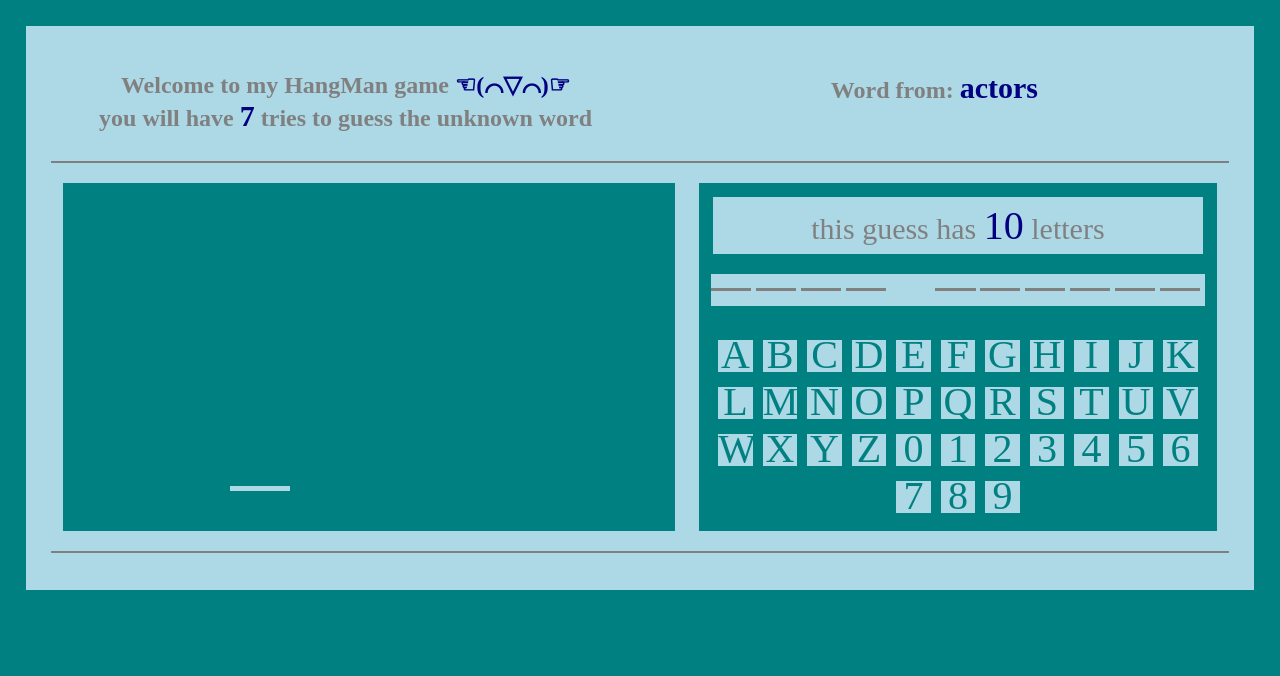
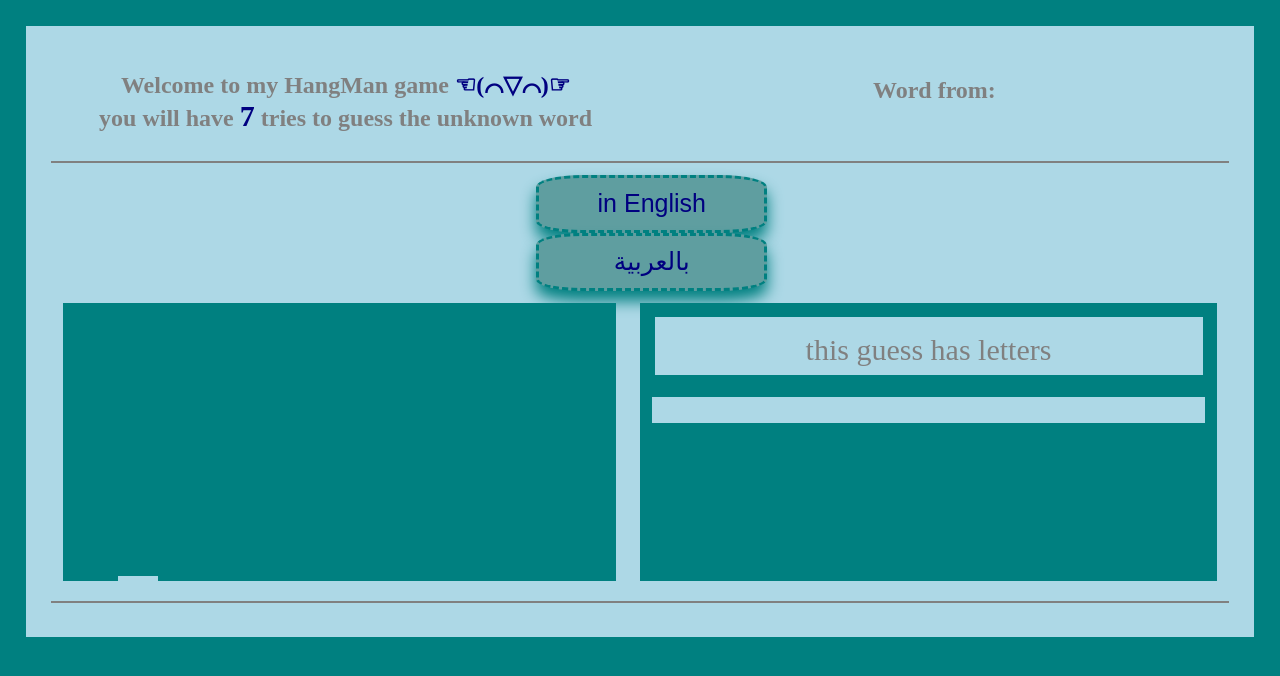
Before and after one commit to bassant2005/HangMan, a plain HTML site: page index.html in a window 1280 px wide. Drawn offline with Linux system fonts and the light colour scheme.

Commit message:
adding arabic

```diff
--- a/index.html
+++ b/index.html
@@ -15,7 +15,16 @@
                     <h2>Word from: <span></span></h2>
                 </div>
             </div>
-            <HR>
+
+            <hr>
+            <div class="game-state">
+                <button id="english-btn">in English</button>
+                <button id="arabic-btn">بالعربية</button>
+                <audio id="fail-sound" src="effects/losing.mp3" preload="auto"></audio>
+                <audio id="win-sound" src="effects/win.mp3" preload="auto"></audio>
+                <button id="play-again" style="display: none;">Play Again</button>
+            </div>
+
             <div class="row">
                 <div class="hangman-draw">
                     <div class="the-draw">
@@ -30,17 +39,13 @@
                         </div>
                     </div>
                 </div>
+
                 <div class="letters">
                     <div class="no.letters">this guess has <span></span> letters</div>
                     <div class="letters-guess"></div>
                 </div>
             </div>
-            <hr>
-            <div class="game-state">
-                <audio id="fail-sound" src="effects/losing.mp3" preload="auto"></audio>
-                <audio id="win-sound" src="effects/win.mp3" preload="auto"></audio>
-                <button id="play-again" style="display: none;">Play Again</button>
-            </div>
+            <HR>
         </div>
     <script src="logic.js"></script>
     </body>
--- a/logic.js
+++ b/logic.js
@@ -1,8 +1,134 @@
 // letters box
-const letters = "abcdefghijklmnopqrstuvwxyz0123456789";
-let array = Array.from(letters)
+let Eletters = "abcdefghijklmnopqrstuvwxyz";
+let ALetters = "أبتثجحخدذرزسشصضطظعغفقكلمنهويءؤةى";
+Eletters = Array.from(Eletters)
+ALetters = Array.from(ALetters)
+
+// Game maps
+const wordsMapE = {
+  countries: ["Egypt", "Korea", "France", "Japan", "Italy", "Canada"],
+  animals: ["lion", "panda", "cat", "elephant", "tiger", "giraffe"],
+  fruits: ["apple", "banana", "mango", "orange", "grape", "strawberry"],
+  colors: ["red", "blue", "yellow", "green", "purple", "black"],
+  sports: ["football", "tennis", "swimming", "basketball", "volleyball", "boxing"],
+};
+
+const hintsMapE = {
+  countries: [
+    "7000 year",        // Egypt
+    "Drama",            // Korea
+    "City of lights",   // France
+    "Anime & sushi",    // Japan
+    "Pizza & pasta",    // Italy
+    "Maple leaf"        // Canada
+  ],
+  animals: [
+    "King of the jungle",   // lion
+    "Black and white",      // panda
+    "Domestic pet",         // cat
+    "Has trunk",            // elephant
+    "Striped big cat",      // tiger
+    "Long neck"             // giraffe
+  ],
+  fruits: [
+    "Keeps the doctor away",    // apple
+    "Yellow and curved",        // banana
+    "Orange, green or red",     // mango
+    "Citrus fruit",             // orange
+    "Tiny and purple",          // grape
+    "Red, sweet and small"      // strawberry
+  ],
+  colors: [
+    "Love",             // red
+    "Sky",              // blue
+    "Bright and sunny", // yellow
+    "Nature",           // green
+    "Royal",            // purple
+    "Darkest"           // black
+  ],
+  sports: [
+    "Goal",                 // football
+    "Racquet game",         // tennis
+    "Water",                // swimming
+    "Basket",               // basketball
+    "Net game",             // volleyball
+    "Fighting sport"        // boxing
+  ],
+};
+
+const WordsMapA = {
+  "الدول": ["مصر", "فرنسا", "اليابان", "إيطاليا", "ألمانيا", "البرازيل"],
+  "الحيوانات": ["قطة", "أسد", "باندا", "فيل", "نمر", "زرافة"],
+  "الفواكه": ["تفاح", "موز", "مانجو", "عنب", "برتقال", "فراولة"],
+  "الألوان": ["أحمر", "أزرق", "أصفر", "أخضر", "أسود", "بنفسجي"],
+  "الرياضة": ["كرة القدم", "تنس", "سباحة", "كرة سلة", "ملاكمة", "كرة طائرة"],
+  "الأفلام": ["فروزن", "الأسد الملك", "راتاتوي", "كوكو", "إنسايد آوت", "المنتقمون"]
+};
+
+const HintsMapA = {
+  "الدول": [
+    "نهر النيل",      // مصر
+    "برج إيفل",       // فرنسا
+    "أنمي وسوشي",     // اليابان
+    "بيتزا ومكرونة",  // إيطاليا
+    "سيارات وعلوم",   // ألمانيا
+    "كرة القدم والاحتفالات" // البرازيل
+  ],
+  "الحيوانات": [
+    "تحب الحليب",     // قطة
+    "ملك الغابة",     // أسد
+    "أبيض وأسود",     // باندا
+    "له خرطوم",       // فيل
+    "مخطط ومفترس",    // نمر
+    "رقبة طويلة"      // زرافة
+  ],
+  "الفواكه": [
+    "أحمر ومفيد",      // تفاح
+    "أصفر ومنحني",     // موز
+    "أخضر أو برتقالي", // مانجو
+    "صغير وبنفسجي",    // عنب
+    "حمضي وبرتقالي",   // برتقال
+    "أحمر ولذيذ"       // فراولة
+  ],
+  "الألوان": [
+    "لون الحب",        // أحمر
+    "لون السماء",      // أزرق
+    "لون الشمس",       // أصفر
+    "لون الطبيعة",     // أخضر
+    "غامق جدًا",       // أسود
+    "لون ملكي"         // بنفسجي
+  ],
+  "الرياضة": [
+    "هدف",             // كرة القدم
+    "مضرب وكرة",       // تنس
+    "ماء",             // سباحة
+    "سلة",             // كرة سلة
+    "قتال",            // ملاكمة
+    "شبكة"             // كرة طائرة
+  ]
+};
+
+// setting game mode
+const englishBtn = document.getElementById("english-btn");
+const arabicBtn = document.getElementById("arabic-btn");
+
+englishBtn.addEventListener("click", () => {
+  setGame(Eletters,wordsMapE,hintsMapE);
+  englishBtn.style.display = "none";
+  arabicBtn.style.display = "none";
+});
+
+arabicBtn.addEventListener("click", () => {
+  setGame(ALetters,WordsMapA,HintsMapA);
+document.querySelector(".letters-guess").setAttribute("dir", "rtl");
+document.querySelector(".letters").setAttribute("dir", "rtl");  arabicBtn.style.display = "none";
+  englishBtn.style.display = "none";
+});
+
+
+function setGame(letters,wordsMap,hintsMap){
     let container = document.querySelector(".letters")
-array.forEach(letter =>{
+    letters.forEach(letter =>{
         let span = document.createElement("span")
         let theLetter = document.createTextNode(letter)
         span.appendChild(theLetter)
@@ -10,64 +136,14 @@ array.forEach(letter =>{
         container.appendChild(span)
     })
 
-
-// random category & random word
-const wordsMap = {
-  movies: ["Frozen", "The Lion King", "Ratatouille"],
-  countries: ["Egypt", "Korea", "France"],
-  animals: ["lion", "panda", "cat"],
-  fruits: ["apple", "banana", "mango"],
-  colors: ["red", "blue", "yellow"],
-  sports: ["football", "tennis", "swimming"],
-  actors: ["Tom Hanks", "Emma Watson", "Will Smith"]
-};
-
-const hintsMap = {
-  movies: [
-    "snow",                // Frozen
-    "Jungle animals",        // The Lion King
-    "Chef"     // Ratatouille
-  ],
-  countries: [
-    "7000 year",         // Egypt
-    "Drama",       // Korea
-    "City of lights"                // France
-  ],
-  animals: [
-    "King of the jungle",           // lion
-    "Black and white",         // panda
-    "domestic pet"           // cat
-  ],
-  fruits: [
-    "Keeps the doctor away",        // apple
-    "Yellow and curved",            // banana
-    "Orange, green or red"            // mango
-  ],
-  colors: [
-    "love",                // red
-    "sky",                 // blue
-    "Bright and sunny"              // yellow
-  ],
-  sports: [
-    "goal",           // football
-    "Racquet game",                 // tennis
-    "Water"     // swimming
-  ],
-  actors: [
-    "Forrest Gump",            // Tom Hanks
-    "Hermione",              // Emma Watson
-    "Men in Black"             // Will Smith
-  ]
-};
-
-
-// => the game flow
-let keys = Object.keys(wordsMap)
-let randomPN = Math.floor(Math.random() * keys.length)
-let randomP = keys[randomPN]
-let Values = wordsMap[randomP]
-let randomVN = Math.floor(Math.random() * Values.length)
-let randomV = Values[randomVN]
+    // Pick random word
+    const keys = Object.keys(wordsMap);
+    const randomPN = Math.floor(Math.random() * keys.length);
+    const randomP = keys[randomPN];
+    const values = wordsMap[randomP];
+    const randomVN = Math.floor(Math.random() * values.length);
+    const randomV = values[randomVN];
+    const hint = hintsMap[randomP][randomVN];
 
     document.querySelector(".game-info .category span").innerHTML = randomP
 
@@ -84,9 +160,7 @@ wordLetters.forEach(letter => {
 
 
     // Count non-space letters
-let letterCount = randomV.split('').filter(c => c !== ' ').length;
-document.querySelector(".no\\.letters span").innerHTML = letterCount;
-
+    document.querySelector(".no\\.letters span").innerHTML = randomV.split('').filter(c => c !== ' ').length;
 
     // clicking the letters & the game states
     let guessesSpan = document.querySelectorAll(".letters-guess span");
@@ -98,7 +172,6 @@ let failSound = document.getElementById("fail-sound");
     let winSound = document.getElementById("win-sound");
     let gameEnded = false;
     const playAgainBtn = document.getElementById("play-again");
-let hint = hintsMap[randomP][randomVN];
 
     document.addEventListener("click", (e) => {
         if (gameEnded) return;
@@ -158,8 +231,6 @@ document.addEventListener("click", (e) => {
         }
     });
 
-
     // reloading the game (reset the page)
-playAgainBtn.addEventListener("click", () => {
-    location.reload();
-});
+    playAgainBtn.onclick = () => location.reload();
+}
--- a/style.css
+++ b/style.css
@@ -37,20 +37,20 @@ hr {
 
 h2{
     text-align: center;
+    align-items: center;
+    position: relative;
 }
 
 /*draw area*/
 .hangman-draw {
     background: teal;
     margin: 1%;
-    padding-left: 10%;
     padding-top: 2%;
-    height: 325px;
 }
 
 .hangman-draw .the-draw {
-    width: 60px;
-    height: 280px;
+    width: 40px;
+    height: 250px;
     border-bottom: 5px solid lightblue;
     position: relative;
     margin-left: 10%;
@@ -101,14 +101,14 @@ h2{
     border-radius: 50%;
     left: 85px;
     top: 35px;
-    border: 5px dashed lightblue;
+    border: 5px dashed cadetblue;
 }
 
 .hangman-draw .man .head {
-    width: 70px;
-    height: 70px;
-    left: 89px;
-    top: 40px;
+    width: 75px;
+    height: 75px;
+    left: 87px;
+    top: 36px;
     background-image: url("effects/Emoji.png");
     background-size: cover;
 }
@@ -117,7 +117,7 @@ h2{
     width: 50px;
     height: 70px;
     border-radius: 15%;
-    left: 97px;
+    left: 96px;
     top: 100px;
     border: 5px solid lightblue;
 }
@@ -143,7 +143,7 @@ h2{
 }
 
 .hangman-draw .man .hands::before{
-    left: 143px;
+    left: 142px;
 }
 
 .hangman-draw .man .hands::after{
@@ -151,7 +151,7 @@ h2{
 }
 
 .hangman-draw .man .legs::before{
-    left: 120px;
+    left: 121px;
 }
 
 .hangman-draw .man .legs::after{
@@ -178,7 +178,8 @@ div .letters {
 .letters{
     padding: 1%;
     text-align: center;
-    font-size: 40px;
+    font-size: 30px;
+
 }
 
 .letters .letter-box{
@@ -186,10 +187,12 @@ div .letters {
     height: 10%;
     display: inline-block;
     background-color: lightblue;
-    margin: 1%;
-    line-height: 75%;
+    padding: 0.5%;
+    line-height: 70%;
     text-transform: uppercase;
     cursor: pointer;
+    margin-bottom: 1%;
+    margin-left: 1%;
 }
 
 .letters .letter-box.clicked{
@@ -288,23 +291,24 @@ div .letters {
     margin-top: 1%;
 }
 
-#play-again{
+button{
     border-radius: 20%;
     border: 3px dashed teal;
     background-color: cadetblue;
     color: navy;
     font-size: 25px;
     padding: 1%;
+    width: 20%;
     box-shadow: 0 10px 15px teal;
-    margin-left: 45%;
+    margin-left: 40%;
     cursor: pointer;
 }
 
-#play-again:hover{
+button:hover{
     color: lightblue;
 }
 
-#play-again:active{
+button:active{
     background-color: lightblue ;
     color: cadetblue;
 }
```
Lines whose indentation alone changed are shown as unchanged.
